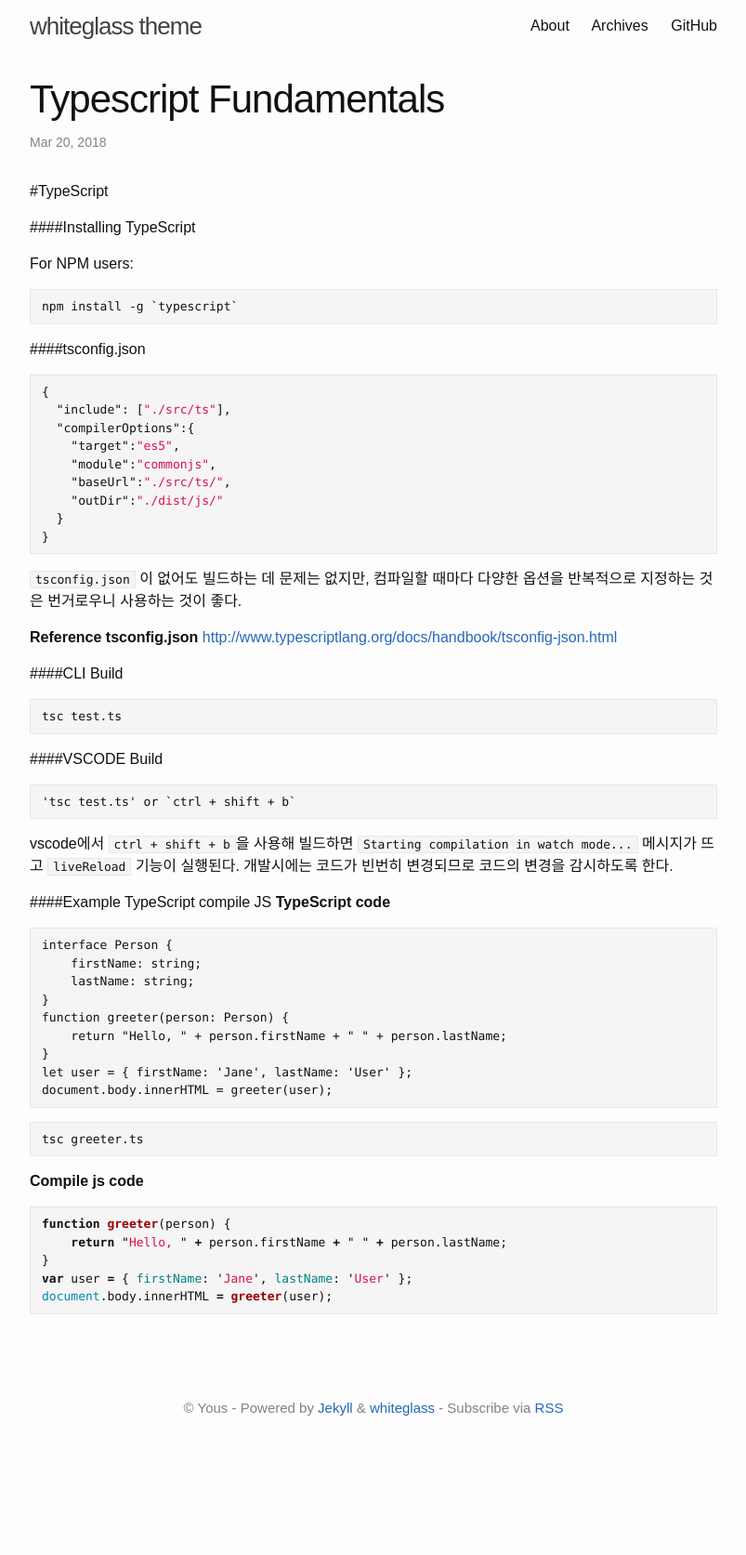
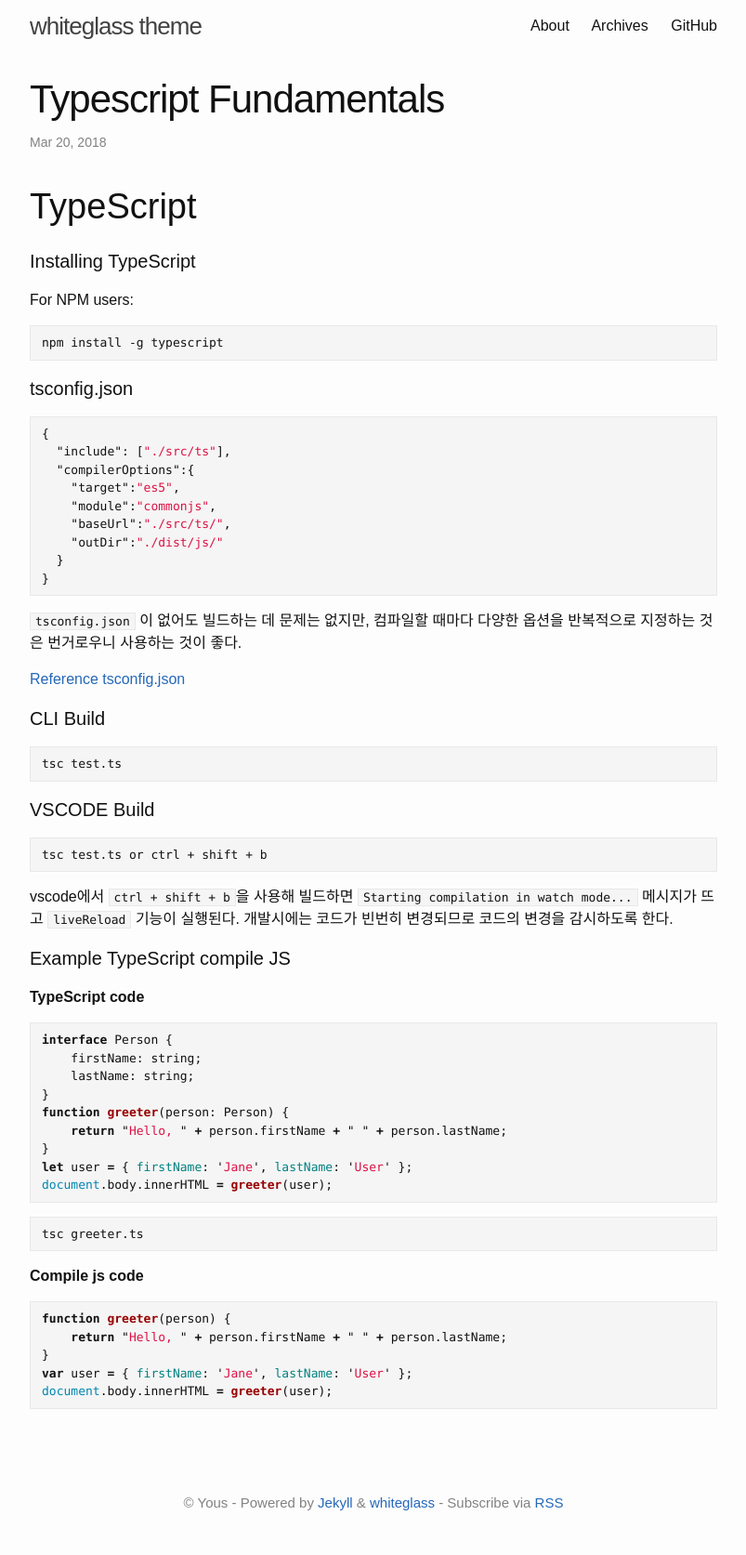
Before and after one commit to pipigoyoung/storage, a Jekyll site: the page built from _posts/2018-03-20-TypeScript-Fundamentals.md, in a window 1280 px wide. Shown: the whole page at 93% size, without its empty margins (238-1041 px from the left). Built offline with Jekyll 4.4.1, drawn with Linux system fonts in a browser that asks for light colours; before the commit the page ends 1571 px from its top, so only the background shows below that.

Commit message:
typescript

````diff
--- a/_posts/2018-03-20-TypeScript-Fundamentals.md
+++ b/_posts/2018-03-20-TypeScript-Fundamentals.md
@@ -2,16 +2,16 @@
 layout: post
 ---
 
-#TypeScript
+# TypeScript
 
-####Installing TypeScript
+#### Installing TypeScript
 
 For NPM users:
 ```Bash
-npm install -g `typescript`
+npm install -g typescript
 ```
 
-####tsconfig.json
+#### tsconfig.json
 
 ```json
 {
@@ -26,23 +26,23 @@ npm install -g `typescript`
 ```
 `tsconfig.json` 이 없어도 빌드하는 데 문제는 없지만, 컴파일할 때마다 다양한 옵션을 반복적으로 지정하는 것은 번거로우니 사용하는 것이 좋다.
 
-**Reference tsconfig.json**
-[http://www.typescriptlang.org/docs/handbook/tsconfig-json.html](http://www.typescriptlang.org/docs/handbook/tsconfig-json.html)
 
-####CLI Build
+[Reference tsconfig.json](http://www.typescriptlang.org/docs/handbook/tsconfig-json.html)
+
+#### CLI Build
 ```Bash
 tsc test.ts
 ```
-####VSCODE Build
+#### VSCODE Build
 ```Bash
-'tsc test.ts' or `ctrl + shift + b`
+tsc test.ts or ctrl + shift + b
 ```
 vscode에서 `ctrl + shift + b`을 사용해 빌드하면
 `Starting compilation in watch mode...` 메시지가 뜨고 `liveReload` 기능이 실행된다. 개발시에는 코드가 빈번히 변경되므로 코드의 변경을 감시하도록 한다.
 
-####Example TypeScript compile JS
+#### Example TypeScript compile JS
 **TypeScript code**
-```TypeScript
+```js
 interface Person {
     firstName: string;
     lastName: string;
````
